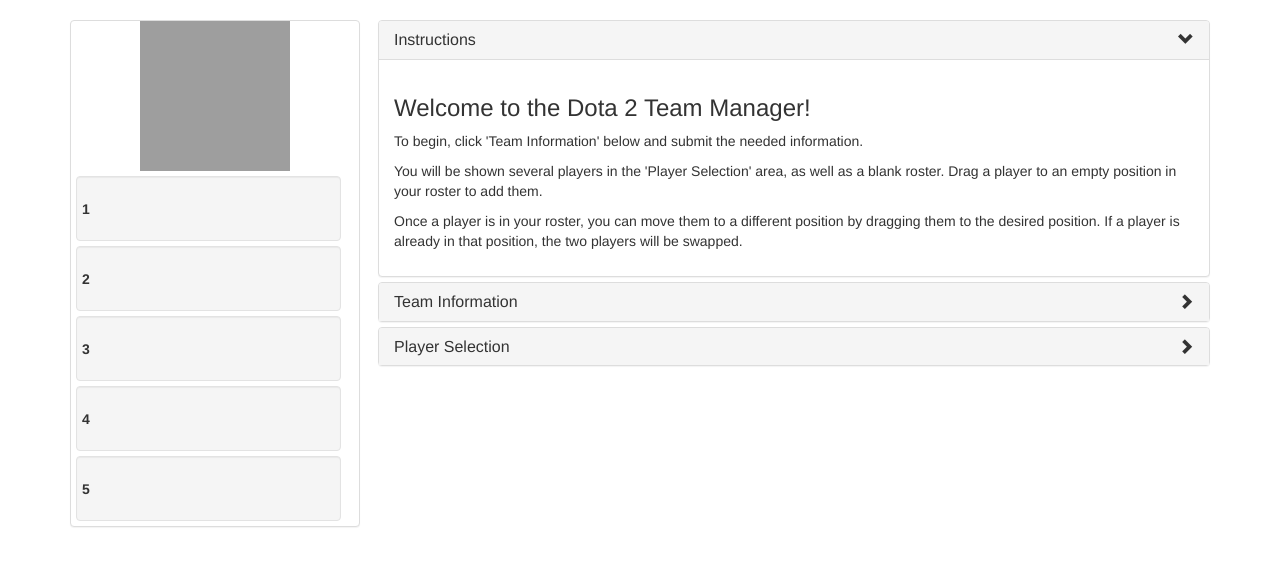
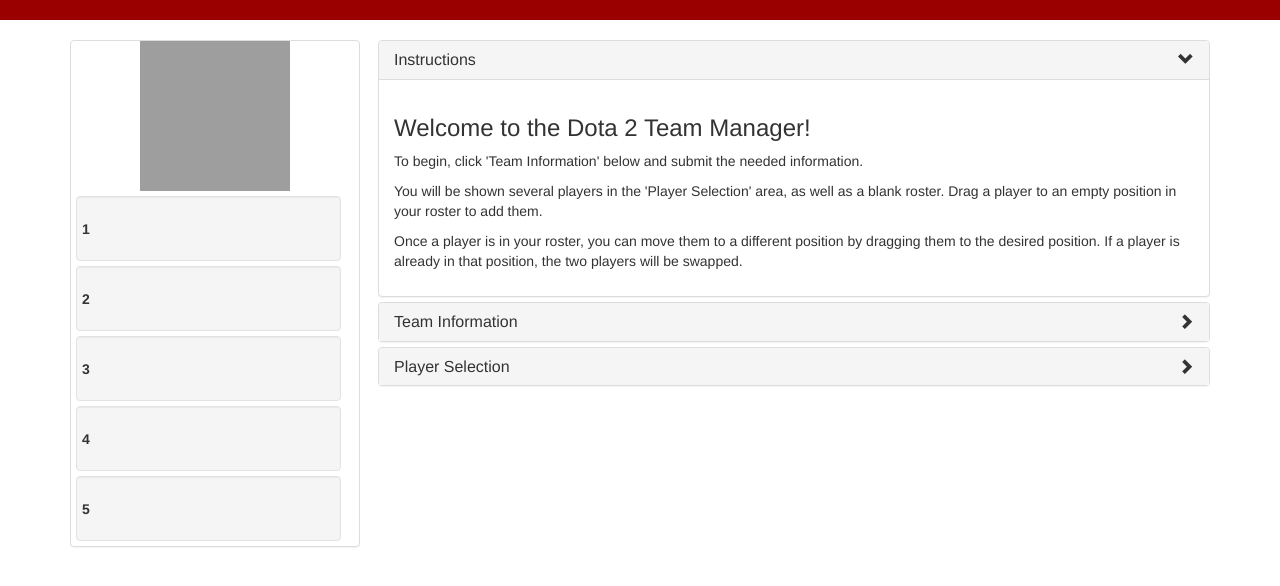
Before and after one commit to danwbyrne/austin-garrard.github.io, a Jekyll site: the page d2tm/index.html, which Jekyll copies as it is, in a window 1280 px wide. Shown: the top 586 px of the page. Built offline with Jekyll 4.4.1, drawn with Linux system fonts in a browser that asks for light colours; nearby versions of some CDN libraries; Markdown is read by kramdown in place of the engine named in the settings; grey boxes are pictures that could not be loaded.

Commit message:
final tweaks

```diff
--- a/d2tm/controller/d2tmController.js
+++ b/d2tm/controller/d2tmController.js
@@ -53,7 +53,6 @@
 	//callback for an item dragged from the rosterList
 	//responsible for removing the item
 	$scope.onDragRL = function(index, data, event) {
-		console.log('dragRL', $scope.rlIdx, index);
 		if(index > -1) {
 			$scope.team.roster.splice(index, 1);
 			$scope.rlIdx = index;
@@ -65,7 +64,6 @@
 	//responsible for adding the item to the rosterList
 	$scope.onDropRL = function(index, data, event) {
 		var dataIdx = $scope.team.roster.indexOf(data);
-		console.log('dropRL', $scope.rlIdx, index, dataIdx);
 		//if open spot, place it there
 		if($scope.team.roster[index].dummy) {
 			$scope.team.roster.splice(index, 1);
@@ -94,7 +92,6 @@
 	//responsible for removing the item
 	$scope.onDragPS = function(index, data, event) {
 		var dataIdx = $scope.allPlayers.indexOf(data);
-		console.log('dragPS', index, dataIdx);
 		if(dataIdx > -1) {
 			$scope.allPlayers.splice(dataIdx, 1);
 		}
--- a/d2tm/css/main.css
+++ b/d2tm/css/main.css
@@ -3,7 +3,12 @@
 }
 
 .container {
-	padding-top: 20px;
+}
+
+.filler {
+	background-color: #9a0000;
+	width: 100%;
+	height: 20px;
 }
 
 
@@ -52,7 +57,7 @@
 
 .playerSelection {
 	width: 800px;
-	height: 400px;
+	height: 408px;
 	float: left;
 	display: inline;
 	overflow-x: visible;
--- a/d2tm/index.html
+++ b/d2tm/index.html
@@ -9,12 +9,30 @@
 		<link rel="stylesheet" type="text/css" href="css/main.css" />
 		<link rel="stylesheet" href="http://maxcdn.bootstrapcdn.com/bootstrap/3.2.0/css/bootstrap.min.css">
 
+		<!-- libraries -->
+		<!-- angular, angular bootstrap -->
+		<!-- http://cdn.jsdelivr.net/g/jquery@1,jquery.ui@1.10%28jquery.ui.core.min.js+jquery.ui.widget.min.js+jquery.ui.mouse.min.js+jquery.ui.sortable.min.js%29,angularjs@1.4,angular.bootstrap@0.13.3-->
+		<script src="lib/custom-build.js"></script>
+		<!-- https://github.com/fatlinesofcode/ngDraggable -->
+		<script src="lib/ngDraggable.js"></script>
+
+		<!-- app -->
+		<script src="app.js"></script>
+		<!-- controller -->
+		<script src="controller/d2tmController.js"></script>
+
 	</head>
 
 	<body ng-app="d2tm">
 
+		<div class="filler"></div>
+
+		<br/>
+
 		<!-- main wrapper -->
 		<div class="container" ng-controller="d2tmController">
+
+
 
 			<div class="leftContainer panel panel-default">
 
@@ -150,22 +168,6 @@
 		<!-- end main wrapper -->
 		</div>
 
-
-
-		<!-- scripts -->
-
-		<!-- angular, angular bootstrap -->
-		<!-- http://cdn.jsdelivr.net/g/jquery@1,jquery.ui@1.10%28jquery.ui.core.min.js+jquery.ui.widget.min.js+jquery.ui.mouse.min.js+jquery.ui.sortable.min.js%29,angularjs@1.4,angular.bootstrap@0.13.3-->
-		<script src="lib/custom-build.js"></script>
-		<!-- https://github.com/fatlinesofcode/ngDraggable -->
-		<script src="lib/ngDraggable.js"></script>
-
-
-		<!-- app -->
-		<script src="app.js"></script>
-		<!-- controller -->
-		<script src="controller/d2tmController.js"></script>
-
 	</body>
 
 </html>
```
Also changed, not shown: d2tm/img/dark_fish_skin.png (deleted).
